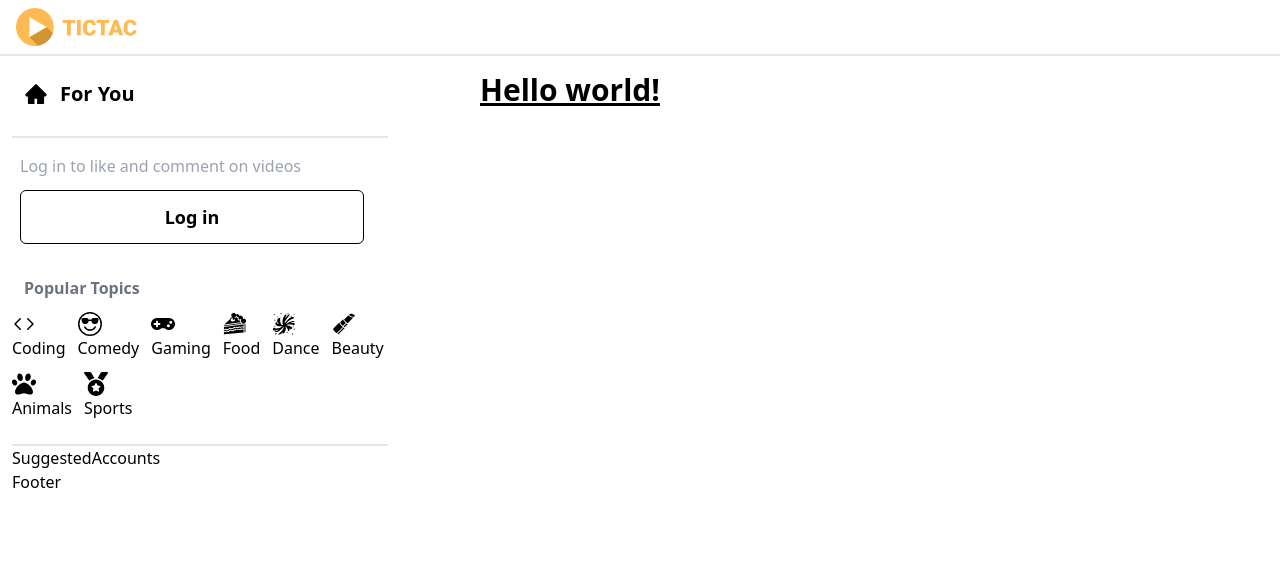
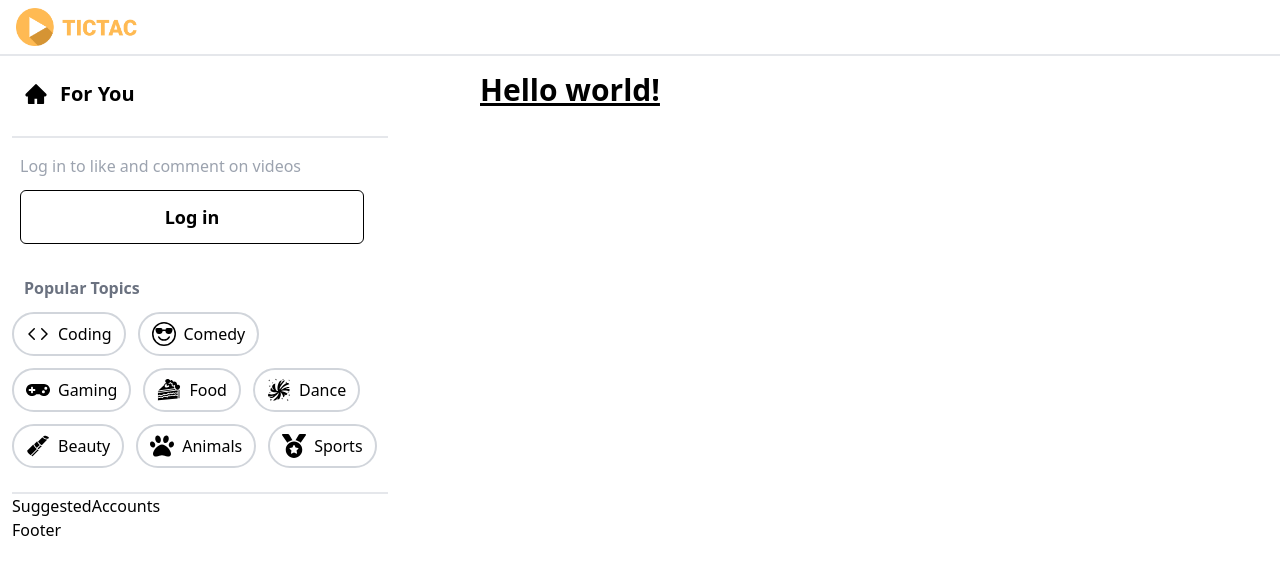
Before and after one commit to azvontsov/tictac_app, a Next.js app: page / in a window 1280 px wide. Shown: the top 574 px of the page. Built offline with nearby package versions, Linux system fonts and the light colour scheme.

Commit message:
complete Discover Component

```diff
--- a/components/Discover.tsx
+++ b/components/Discover.tsx
@@ -1,23 +1,30 @@
-import React from 'react'
+import React from 'react';
+import { NextPage } from 'next';
+import Link from 'next/link';
 import { useRouter } from 'next/router';
-import Link from 'next/link';
 
-import {topics} from '../utils/constants'
+import { topics } from '../utils/constants';
 
+const Discover: NextPage = () => {
+  const router = useRouter();
+  const { topic } = router.query;
 
+  const activeTopicStyle = 'xl:border-2 hover:bg-primary xl:border-[#F51997] px-3 py-2 rounded xl:rounded-full flex items-center gap-2 justify-center cursor-pointer text-[#F51997]';
+  const topicStyle = 'xl:border-2 hover:bg-primary xl:border-gray-300 px-3 py-2 rounded xl:rounded-full flex items-center gap-2 justify-center cursor-pointer text-black';
 
-const Discover = () => {
   return (
     <div className='xl:border-b-2 xl:border-gray-200 pb-6'>
-        <p className='text-gray-500 font-semibold m-3 mt-4 hidden xl:block'>Popular Topics</p>
+      <p className='text-gray-500 font-semibold m-3 mt-4 hidden xl:block'>
+        Popular Topics
+      </p>
       <div className='flex gap-3 flex-wrap'>
-        {topics.map((item) => (
-            <Link href={`/?topic=${item.name} `}key={item.name}>
-                <div>
-                    <span className='font-bold text-2xl'>
+        {topics?.map((item) => (
+          <Link href={`/?topic=${item.name}`} key={item.name}>
+            <div className={topic === item.name ? activeTopicStyle : topicStyle}>
+              <span className='font-bold text-2xl xl:text-md '>
                 {item.icon}
               </span>
-                    <span className='font-medium text-md hidden xl:block capitalize'>
+              <span className={`font-medium text-md hidden xl:block capitalize`}>
                 {item.name}
               </span>
             </div>
@@ -25,7 +32,7 @@ const Discover = () => {
         ))}
       </div>
     </div>
-  )
-}
+  );
+};
 
-export default Discover
+export default Discover;
--- a/pages/_app.tsx
+++ b/pages/_app.tsx
@@ -1,4 +1,4 @@
-import '../styles/globals.css'
+import '../styles/globals.css';
 import type { AppProps } from 'next/app'
 import {useState, useEffect } from 'react';
 
```
Lines whose indentation alone changed are shown as unchanged.
